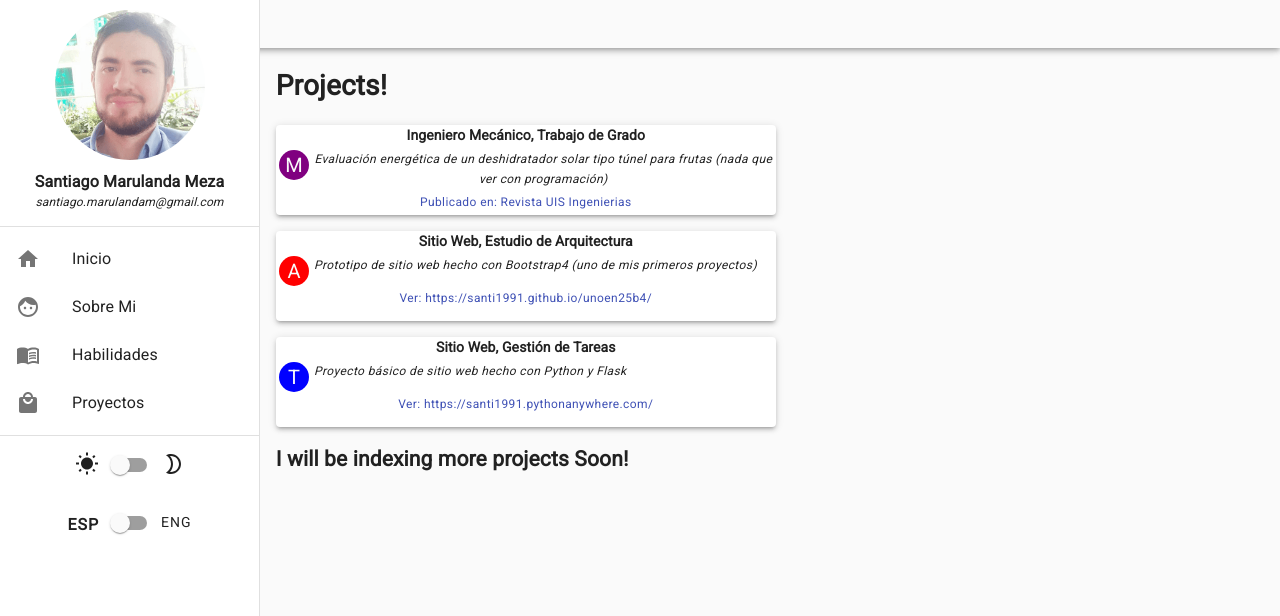
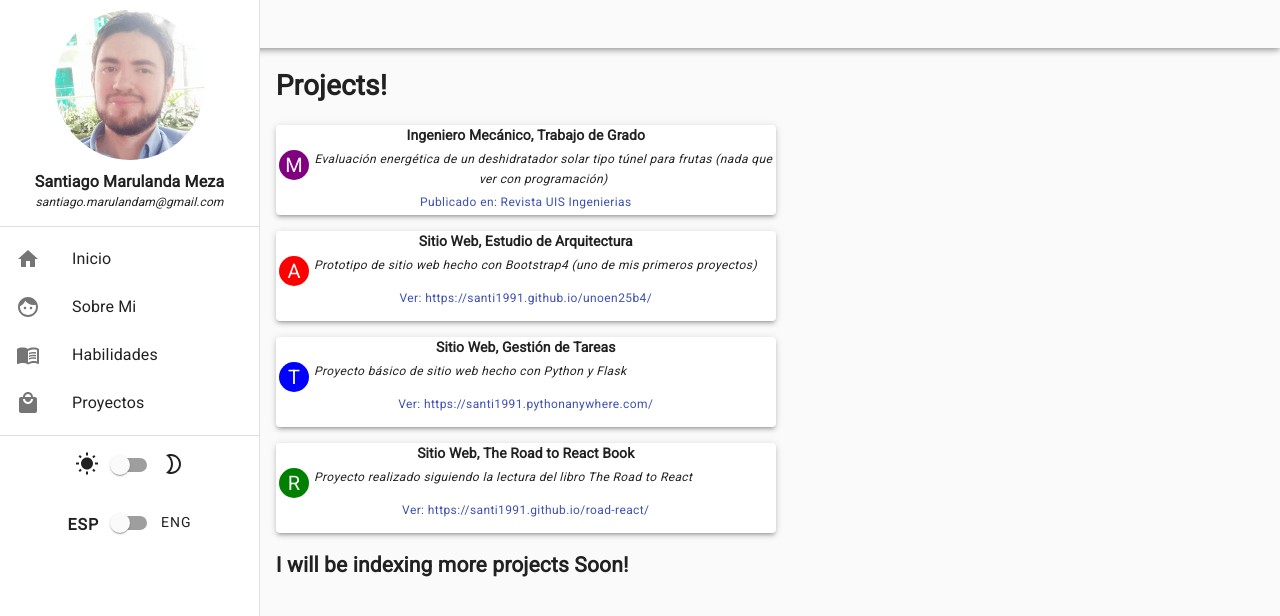
Before and after one commit to santi1991/me, a React (Create React App) app: page /projects in a window 1280 px wide. Shown: the top 616 px of the page. Built offline with nearby package versions, Linux system fonts and the light colour scheme.

Commit message:
the road to react project added

```diff
--- a/src/views/main/Projects.js
+++ b/src/views/main/Projects.js
@@ -44,6 +44,15 @@ const Projects = () => {
                     linkTo={'https://santi1991.pythonanywhere.com/'}
                     linkLabel={'Ver: https://santi1991.pythonanywhere.com/'}
                 />
+                <ProjectsCard
+                    title={'Sitio Web'}
+                    subtitle={'The Road to React Book'}
+                    avatarLetter={'R'}
+                    avatarColor={'green'}
+                    description={`Proyecto realizado siguiendo la lectura del libro The Road to React`}
+                    linkTo={'https://santi1991.github.io/road-react/'}
+                    linkLabel={'Ver: https://santi1991.github.io/road-react/'}
+                />
             </Grid>
             <h2>I will be indexing more projects Soon!</h2>
 
```
